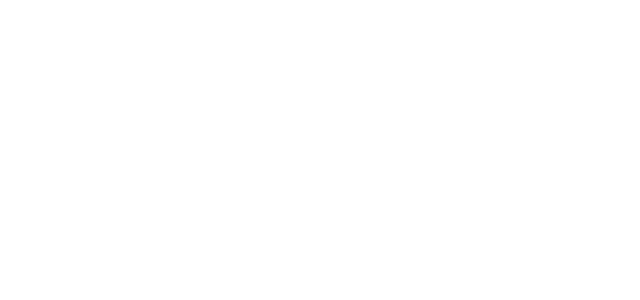
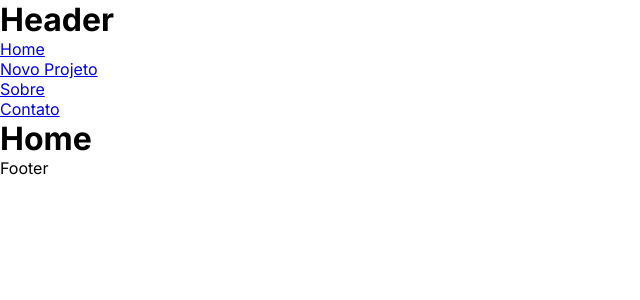
Before and after one commit to gabzzola/project-manager, a React (Vite) app: page / in a window 1280 px wide. Shown: the top 300 px of the page, without its empty margins (0-640 px from the left). Built offline with nearby package versions, Linux system fonts and the light colour scheme.

Commit message:
feat: criar estrutura do projeto

```diff
--- a/package.json
+++ b/package.json
@@ -11,7 +11,8 @@
   },
   "dependencies": {
     "react": "^19.1.0",
-    "react-dom": "^19.1.0"
+    "react-dom": "^19.1.0",
+    "react-router-dom": "^7.6.0"
   },
   "devDependencies": {
     "@eslint/js": "^9.25.0",
--- a/src/App.jsx
+++ b/src/App.jsx
@@ -1,7 +1,15 @@
+import { BrowserRouter as Router} from 'react-router-dom';
+import AppRoutes from './routes/index';
+import Header from './components/Header';
+import Footer from './components/Footer';
+
 function App() {
   return (
-    <>
-    </>
+    <Router>
+      <Header />
+      <AppRoutes />
+      <Footer />
+    </Router>
   );
 }
 
--- /dev/null
+++ b/src/components/Footer.jsx
@@ -0,0 +1,9 @@
+function Footer() {
+  return (
+    <footer>
+      Footer
+    </footer>
+  );
+}
+
+export default Footer;
--- /dev/null
+++ b/src/components/Header.jsx
@@ -0,0 +1,12 @@
+import Navbar from "./Navbar";
+
+function Header() {
+  return (
+    <header>
+      <h1>Header</h1>
+      <Navbar />
+    </header>
+  );
+}
+
+export default Header;
--- /dev/null
+++ b/src/components/Navbar.jsx
@@ -0,0 +1,26 @@
+import { Link } from 'react-router-dom';
+
+function Navbar() {
+  const navigation = [
+    { to: "/", text: "Home" },
+    { to: "/newproject", text: "Novo Projeto" },
+    { to: "/about", text: "Sobre" },
+    { to: "/contact", text: "Contato" },
+  ];
+
+  return (
+    <nav>
+      <ul>
+        {
+          navigation.map((item, index) => (
+            <li key={index}>
+              <Link to={item.to}>{item.text}</Link>
+            </li>
+          ))
+        }
+      </ul>
+    </nav>
+  );
+}
+
+export default Navbar;
--- /dev/null
+++ b/src/pages/About.jsx
@@ -0,0 +1,7 @@
+function About() {
+  return (
+    <h1>About</h1>
+  );
+}
+
+export default About;
--- /dev/null
+++ b/src/pages/Contact.jsx
@@ -0,0 +1,7 @@
+function Contact() {
+  return (
+    <h1>Contact</h1>
+  );
+}
+
+export default Contact;
--- /dev/null
+++ b/src/pages/Home.jsx
@@ -0,0 +1,7 @@
+function Home() {
+  return (
+    <h1>Home</h1>
+  );
+}
+
+export default Home;
--- /dev/null
+++ b/src/pages/NewProject.jsx
@@ -0,0 +1,7 @@
+function NewProject() {
+  return (
+    <h1>NewProject</h1>
+  );
+}
+
+export default NewProject;
--- /dev/null
+++ b/src/routes/index.jsx
@@ -0,0 +1,26 @@
+import { Routes, Route } from 'react-router-dom';
+import Home from '../pages/Home';
+import NewProject from '../pages/NewProject';
+import About from '../pages/About';
+import Contact from '../pages/Contact';
+
+function AppRoutes() {
+  const routes = [
+    { path: "/", element: <Home />},
+    { path: "/newproject", element: <NewProject />},
+    { path: "/about", element: <About />},
+    { path: "/contact", element: <Contact />}
+  ];
+
+  return (
+    <Routes>
+      {
+        routes.map((item, index) => (
+          <Route key={index} path={item.path} element={item.element} />
+        ))
+      };
+    </Routes>
+  );
+}
+
+export default AppRoutes;
```
Also changed, not shown: 1 other file (tests, documents, lock files or other folders).
